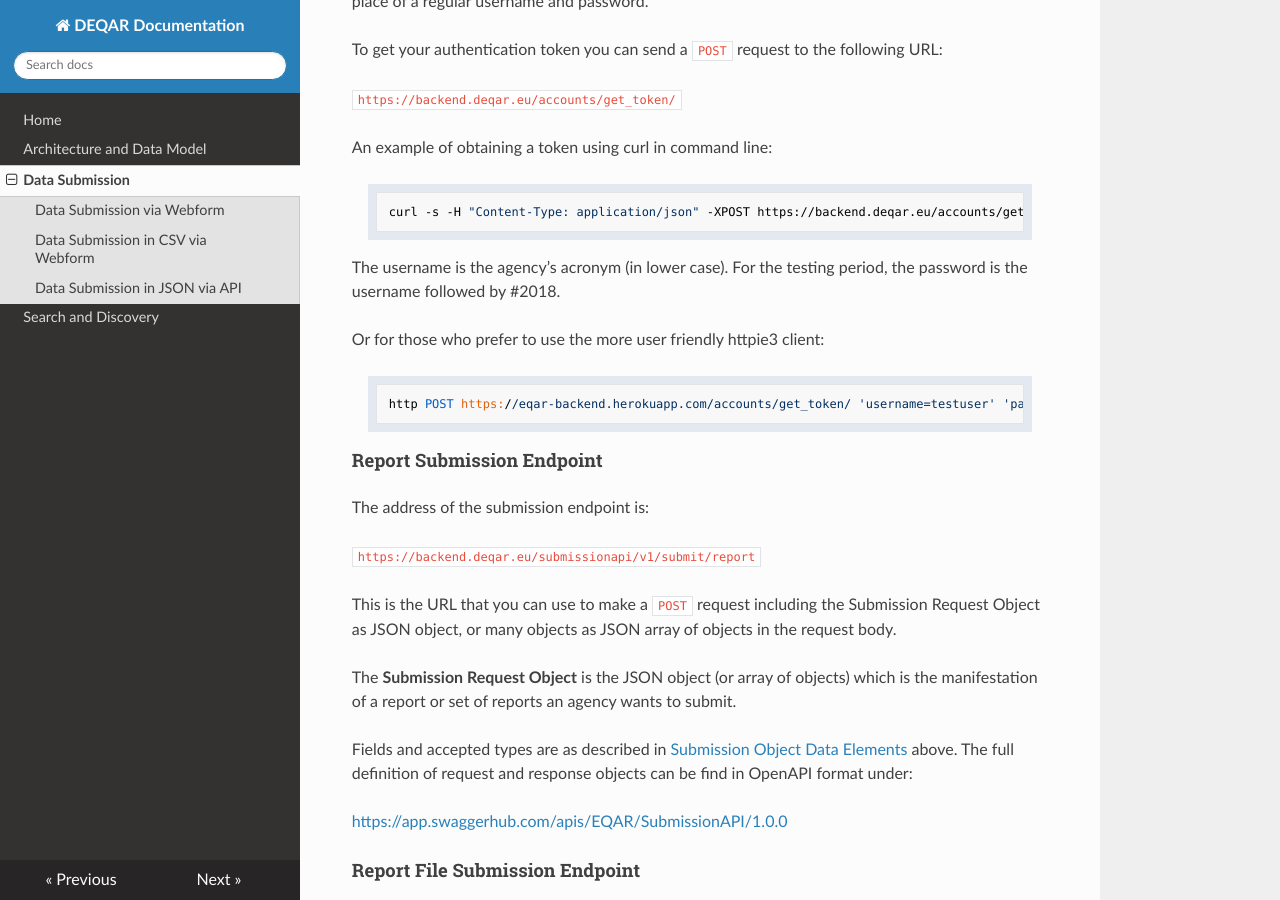
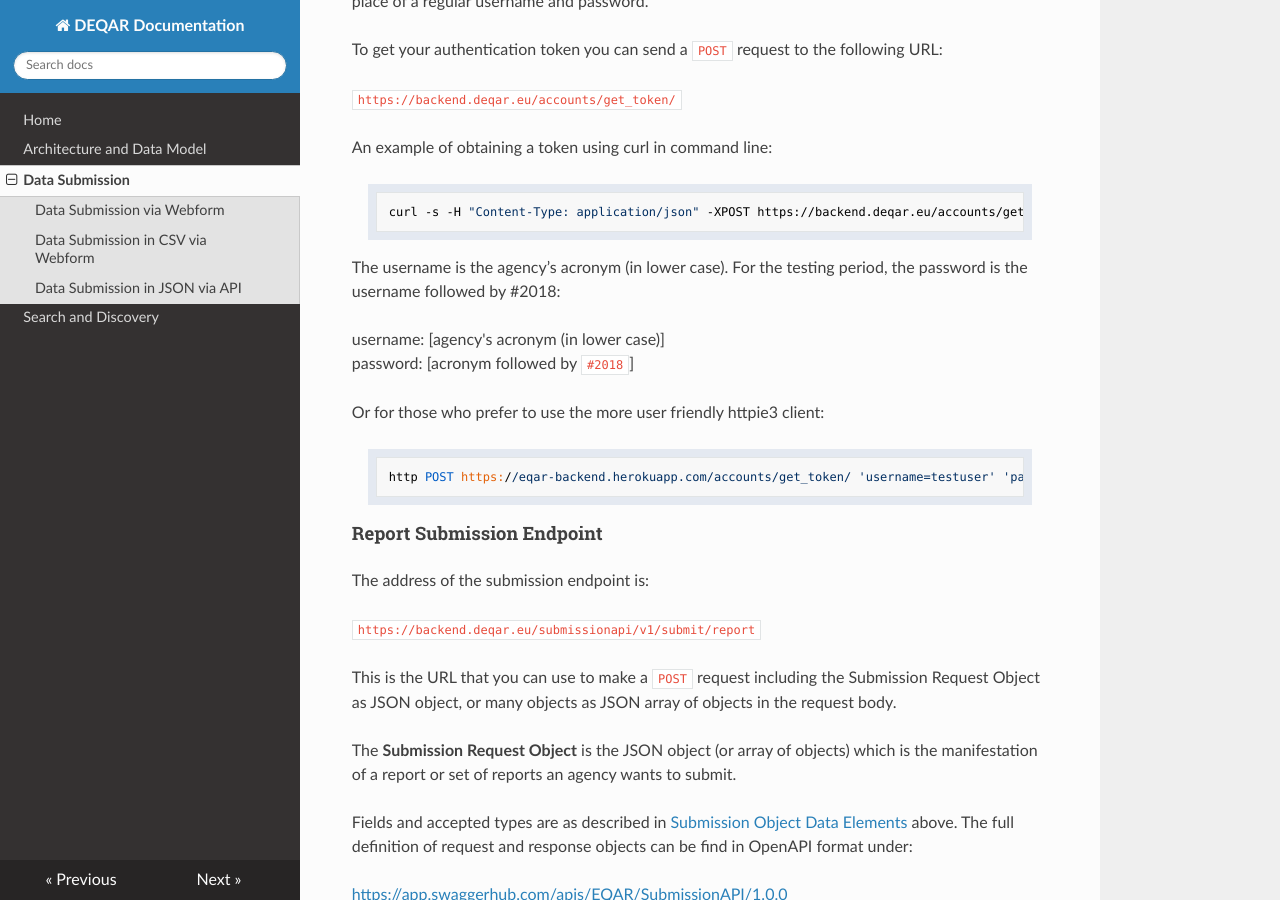
Before and after one commit to EQAR/deqar-docs, an MkDocs documentation site: the page built from docs/data_submission.md, in a window 1280 px wide and 900 px high, scrolled down 21228 px. Built offline with MkDocs 1.6.1, drawn with Linux system fonts in a browser that asks for light colours; nearby versions of some CDN libraries; old or Windows-style settings are respelled for this version of MkDocs.

Commit message:
Update data_submission.md

````diff
--- a/docs/data_submission.md
+++ b/docs/data_submission.md
@@ -610,7 +610,10 @@ An example of obtaining a token using curl in command line:
 curl -s -H "Content-Type: application/json" -XPOST https://backend.deqar.eu/accounts/get_token/ --data '{"username":"testuser","password":"testpassword"}'
 ```
 
-The username is the agency’s acronym (in lower case). For the testing period, the password is the username followed by #2018.
+The username is the agency’s acronym (in lower case). For the testing period, the password is the username followed by #2018:
+
+username: \[agency's acronym (in lower case)]
+password: \[acronym followed by `#2018`]
 
 Or for those who prefer to use the more user friendly httpie3 client:
 
````
